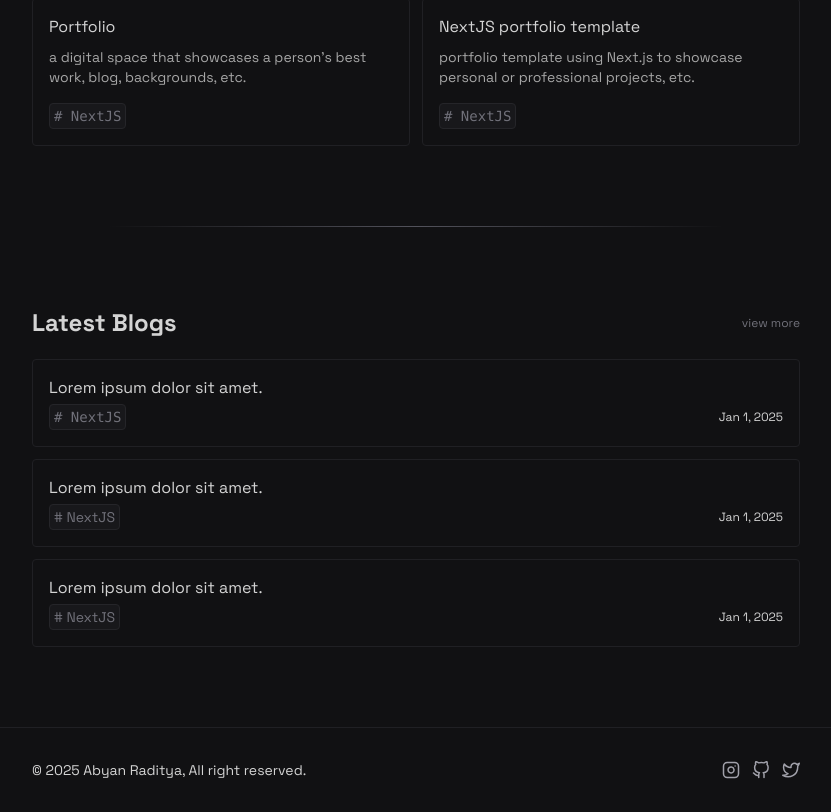
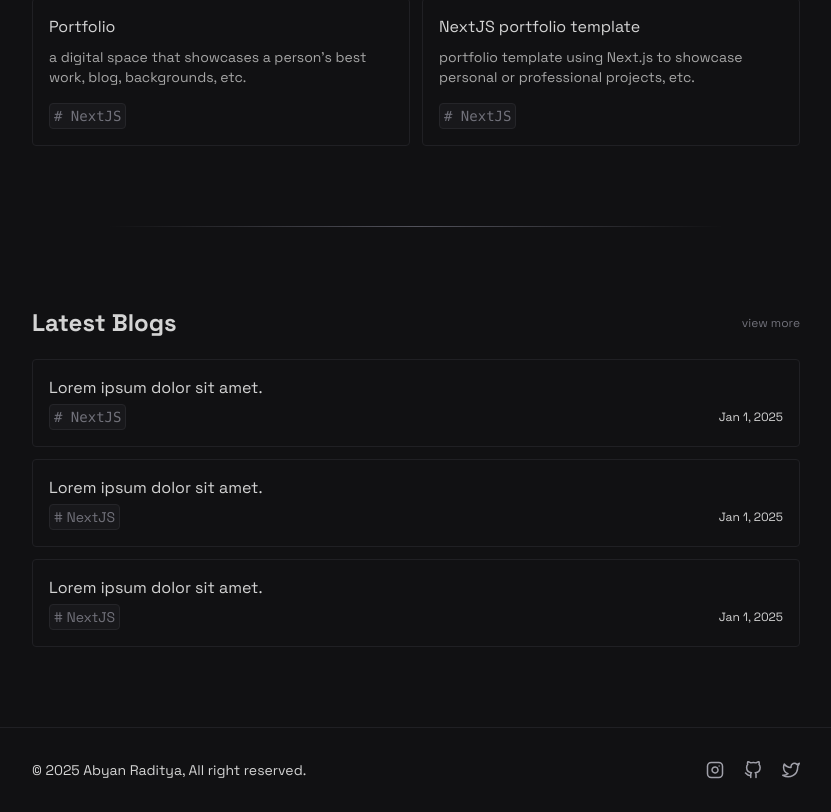
Before and after one commit to byanrkh/site, a Next.js app: page / in a window 1280 px wide. Shown: the part 1123-1935 px from the top of the page, without its empty margins (224-1055 px from the left). Built offline with nearby package versions, Linux system fonts and the light colour scheme.

Commit message:
Style: adding more gap to social links

```diff
--- a/components/UI/Footer.tsx
+++ b/components/UI/Footer.tsx
@@ -11,7 +11,7 @@ export default function Footer() {
         <p className="text-sm">
           © {new Date().getFullYear()} Abyan Raditya, All right reserved.
         </p>
-        <ul className="flex gap-3 sm:mt-0 mt-2 text-zinc-400">
+        <ul className="flex gap-5 sm:mt-0 mt-2 text-zinc-400">
           <li>
             <Link href={"https://instagram.com/byanrkh"} target="_blank">
               <Instagram size={18} />
```
